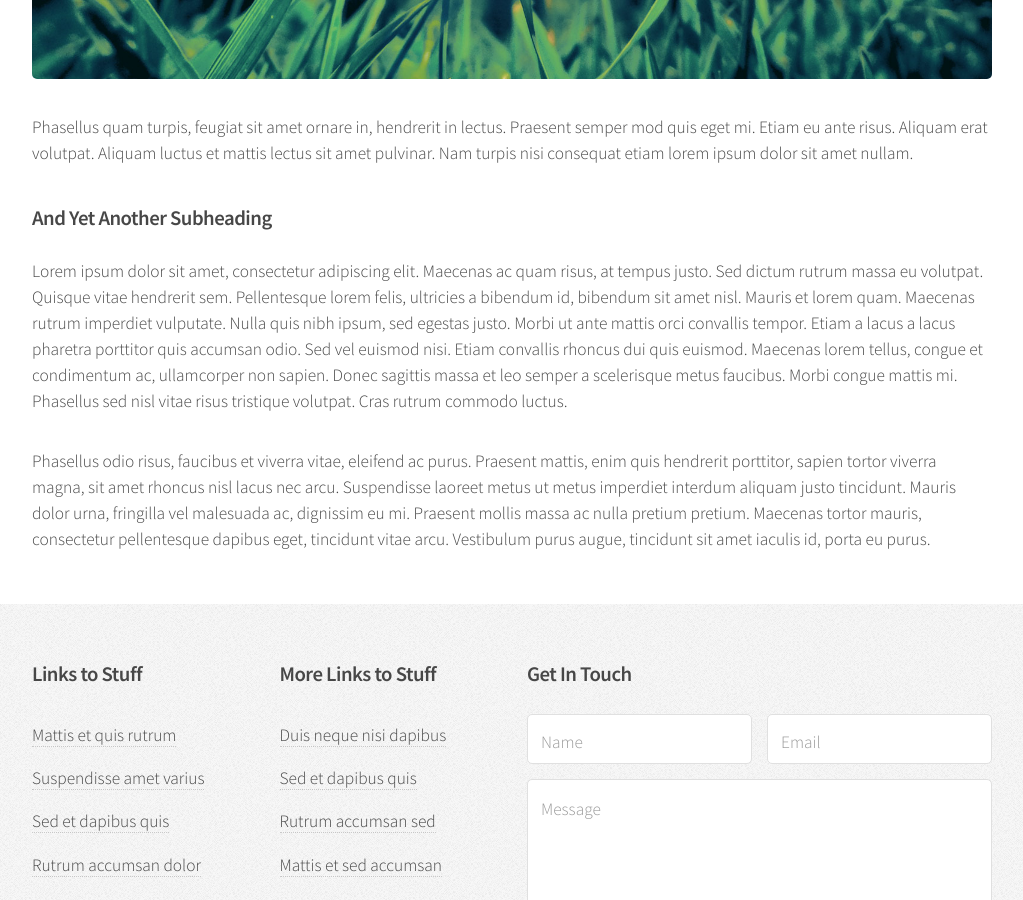
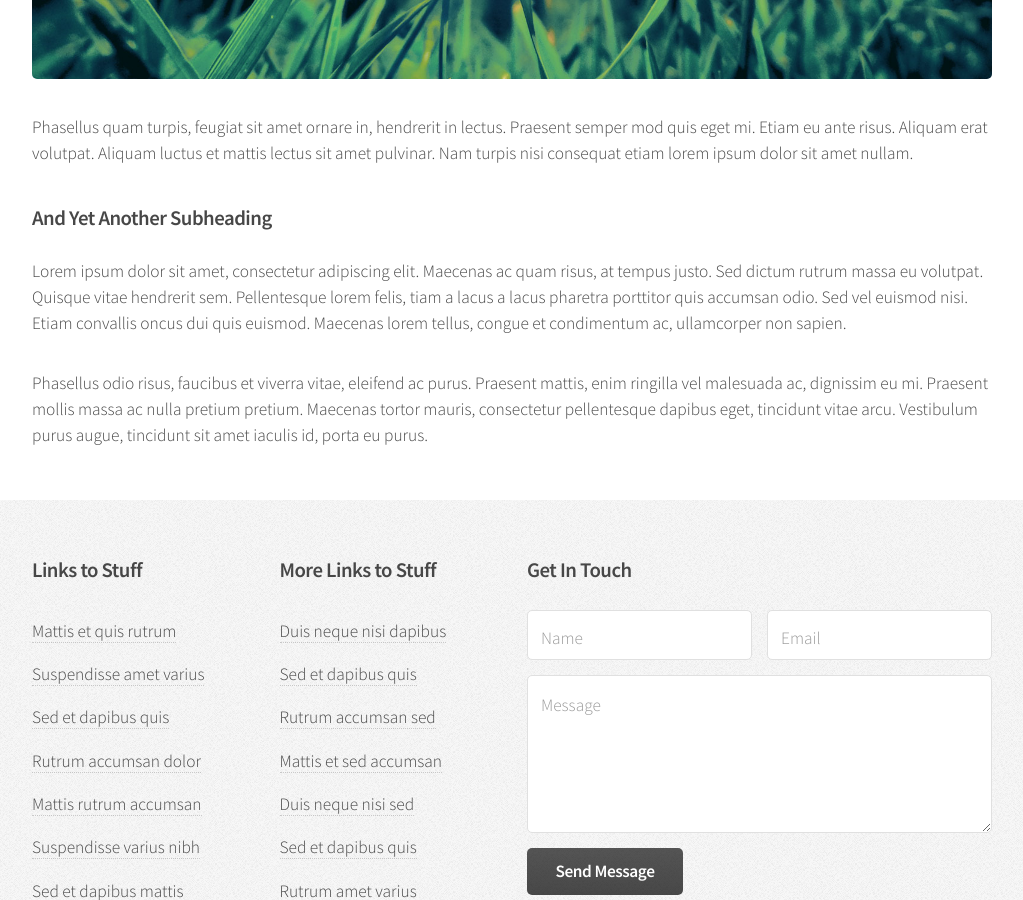
Before and after one commit to takagotch/o2991, a Jekyll site: the page built from no-sidebar.html, in a window 1280 px wide and 900 px high, scrolled down 581 px. Shown: the whole window, without its empty margins (128-1151 px from the left). Built offline with Jekyll 4.4.1, drawn with Linux system fonts in a browser that asks for light colours.

Commit message:
no-sidebar.html

```diff
--- a/index.html
+++ b/index.html
@@ -6,7 +6,7 @@
 <!-- Banner -->
   <section id="banner">
     <header>
-      <h2>Arcana: <em>A responsive site template freebie by <a href="http://html5up.net">HTML5 UP</a></em></h2>
+      <h2>Takagotch: <em>A responsive site template freebie by <a href="https://takagotch.github.io">Takagotch Official site</a></em></h2>
       <a href="#" class="button">Learn More</a>
     </header>
   </section>
--- a/no-sidebar.html
+++ b/no-sidebar.html
@@ -26,17 +26,11 @@
 	    <h3>And Yet Another Subheading</h3>
 	    <p>Lorem ipsum dolor sit amet, consectetur adipiscing elit. Maecenas ac quam risus, at tempus
 	    justo. Sed dictum rutrum massa eu volutpat. Quisque vitae hendrerit sem. Pellentesque lorem felis,
-						ultricies a bibendum id, bibendum sit amet nisl. Mauris et lorem quam. Maecenas rutrum imperdiet
-						vulputate. Nulla quis nibh ipsum, sed egestas justo. Morbi ut ante mattis orci convallis tempor.
-						Etiam a lacus a lacus pharetra porttitor quis accumsan odio. Sed vel euismod nisi. Etiam convallis
-						rhoncus dui quis euismod. Maecenas lorem tellus, congue et condimentum ac, ullamcorper non sapien.
-						Donec sagittis massa et leo semper a scelerisque metus faucibus. Morbi congue mattis mi.
-						Phasellus sed nisl vitae risus tristique volutpat. Cras rutrum commodo luctus.</p>
+	    tiam a lacus a lacus pharetra porttitor quis accumsan odio. Sed vel euismod nisi. Etiam convallis
+	    oncus dui quis euismod. Maecenas lorem tellus, congue et condimentum ac, ullamcorper non sapien.
+	    <p>Phasellus odio risus, faucibus et viverra vitae, eleifend ac purus. Praesent mattis, enim
+	    ringilla vel malesuada ac, dignissim eu mi. Praesent mollis massa ac nulla pretium pretium.
 
-						<p>Phasellus odio risus, faucibus et viverra vitae, eleifend ac purus. Praesent mattis, enim
-						quis hendrerit porttitor, sapien tortor viverra magna, sit amet rhoncus nisl lacus nec arcu.
-						Suspendisse laoreet metus ut metus imperdiet interdum aliquam justo tincidunt. Mauris dolor urna,
-						fringilla vel malesuada ac, dignissim eu mi. Praesent mollis massa ac nulla pretium pretium.
 	    Maecenas tortor mauris, consectetur pellentesque dapibus eget, tincidunt vitae arcu.
 	    Vestibulum purus augue, tincidunt sit amet iaculis id, porta eu purus.</p>
 	  </article>
```
Also changed, not shown: other parts of no-sidebar.html (+1 -1 lines). Lines whose indentation alone changed are shown as unchanged.
